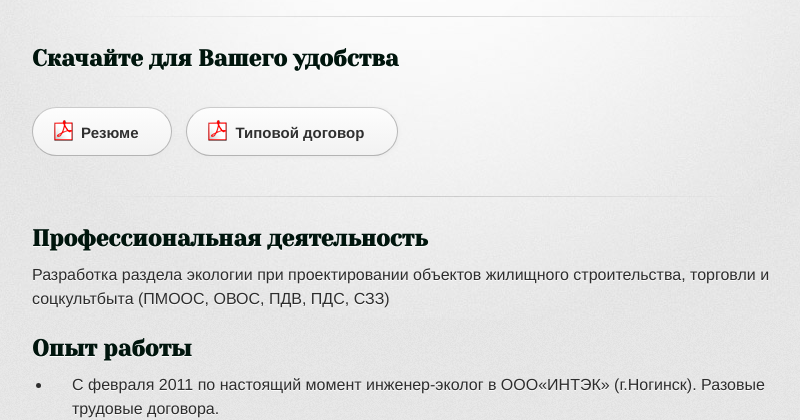
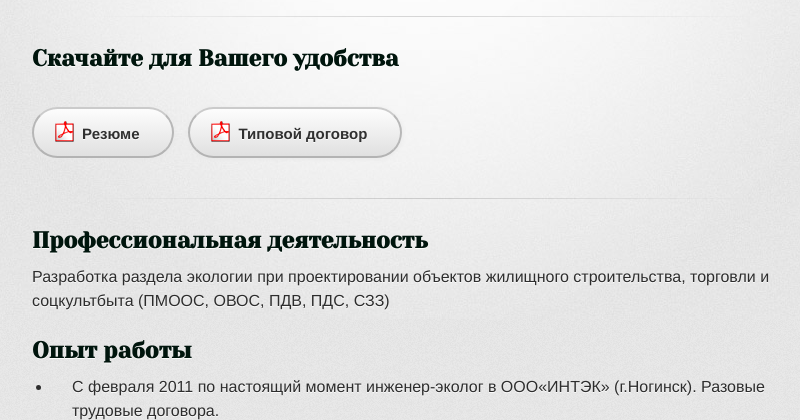
Before and after one commit to ReshetnikovaValery/reshetnikovavalery.github.com, a PHP site: page / in a window 1280 px wide. Shown: the part 254-674 px from the top of the page, without its empty margins (218-1018 px from the left). Run offline with PHP 8.4, Linux system fonts and the light colour scheme; some web fonts are replaced.

Commit message:
Make button more impressive

```diff
--- a/stylesheets/stylesheet.css
+++ b/stylesheets/stylesheet.css
@@ -115,10 +115,10 @@ a.button {
   -moz-border-radius: 30px;
   -webkit-border-radius: 30px;
   border-radius: 30px;
-  border-top: solid 1px #cbcbcb;
-  border-left: solid 1px #b7b7b7;
-  border-right: solid 1px #b7b7b7;
-  border-bottom: solid 1px #b3b3b3;
+  border-top: solid 2px #cbcbcb;
+  border-left: solid 2px #b7b7b7;
+  border-right: solid 2px #b7b7b7;
+  border-bottom: solid 2px #b3b3b3;
   color: #303030;
   line-height: 25px;
   font-weight: bold;
@@ -128,22 +128,22 @@ a.button {
   float: left;
   margin-right: 14px;
   background: #fdfdfd; /* Old browsers */
-  background: -moz-linear-gradient(top,  #fdfdfd 0%, #f2f2f2 100%); /* FF3.6+ */
-  background: -webkit-gradient(linear, left top, left bottom, color-stop(0%,#fdfdfd), color-stop(100%,#f2f2f2)); /* Chrome,Safari4+ */
-  background: -webkit-linear-gradient(top,  #fdfdfd 0%,#f2f2f2 100%); /* Chrome10+,Safari5.1+ */
-  background: -o-linear-gradient(top,  #fdfdfd 0%,#f2f2f2 100%); /* Opera 11.10+ */
-  background: -ms-linear-gradient(top,  #fdfdfd 0%,#f2f2f2 100%); /* IE10+ */
-  background: linear-gradient(top,  #fdfdfd 0%,#f2f2f2 100%); /* W3C */
-  filter: progid:DXImageTransform.Microsoft.gradient( startColorstr='#fdfdfd', endColorstr='#f2f2f2',GradientType=0 ); /* IE6-9 */
+  background: -moz-linear-gradient(top,  #fdfdfd 0%, #e0e0e0 100%); /* FF3.6+ */
+  background: -webkit-gradient(linear, left top, left bottom, color-stop(0%,#fdfdfd), color-stop(100%,#e0e0e0)); /* Chrome,Safari4+ */
+  background: -webkit-linear-gradient(top,  #fdfdfd 0%,#e0e0e0 100%); /* Chrome10+,Safari5.1+ */
+  background: -o-linear-gradient(top,  #fdfdfd 0%,#e0e0e0 100%); /* Opera 11.10+ */
+  background: -ms-linear-gradient(top,  #fdfdfd 0%,#e0e0e0 100%); /* IE10+ */
+  background: linear-gradient(top,  #fdfdfd 0%,#e0e0e0 100%); /* W3C */
+  filter: progid:DXImageTransform.Microsoft.gradient( startColorstr='#fdfdfd', endColorstr='#e0e0e0',GradientType=0 ); /* IE6-9 */
   -webkit-box-shadow: 10px 10px 5px #888;
   -moz-box-shadow: 10px 10px 5px #888;
   box-shadow: 0px 1px 5px #e8e8e8;
 }
 a.button:hover {
-  border-top: solid 1px #b7b7b7;
-  border-left: solid 1px #b3b3b3;
-  border-right: solid 1px #b3b3b3;
-  border-bottom: solid 1px #b3b3b3;
+  border-top: solid 2px #b7b7b7;
+  border-left: solid 2px #b3b3b3;
+  border-right: solid 2px #b3b3b3;
+  border-bottom: solid 2px #b3b3b3;
   background: #fafafa; /* Old browsers */
   background: -moz-linear-gradient(top,  #fdfdfd 0%, #f6f6f6 100%); /* FF3.6+ */
   background: -webkit-gradient(linear, left top, left bottom, color-stop(0%,#fdfdfd), color-stop(100%,#f6f6f6)); /* Chrome,Safari4+ */
@@ -185,7 +185,7 @@ code, pre {
 }
 
 code {
-  background-color: #f2f2f2;
+  background-color: #e0e0e0;
   border: solid 1px #ddd;
   padding: 0 3px;
 }
@@ -193,12 +193,12 @@ code {
 pre {
   padding: 20px;
   background: #303030;
-  color: #f2f2f2;
+  color: #e0e0e0;
   text-shadow: none;
   overflow: auto;
 }
 pre code {
-  color: #f2f2f2;
+  color: #e0e0e0;
   background-color: #303030;
   border: none;
   padding: 0;
@@ -244,7 +244,7 @@ td {
 }
 
 form {
-  background: #f2f2f2;
+  background: #e0e0e0;
   padding: 20px;
 
 }
```
